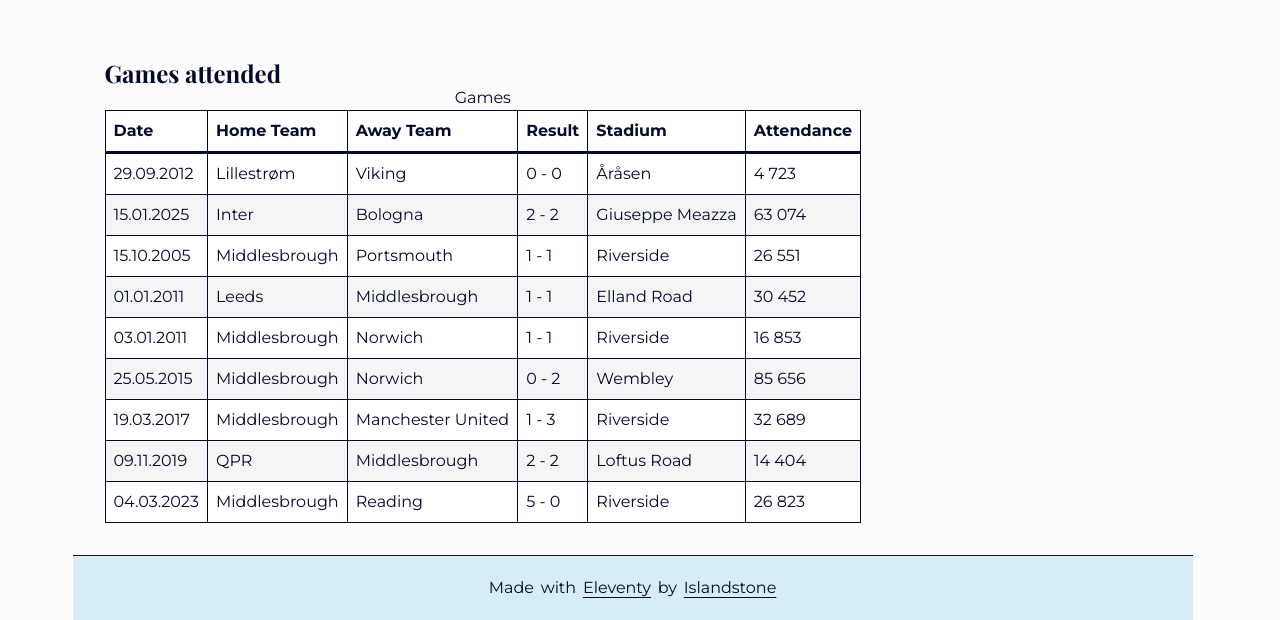
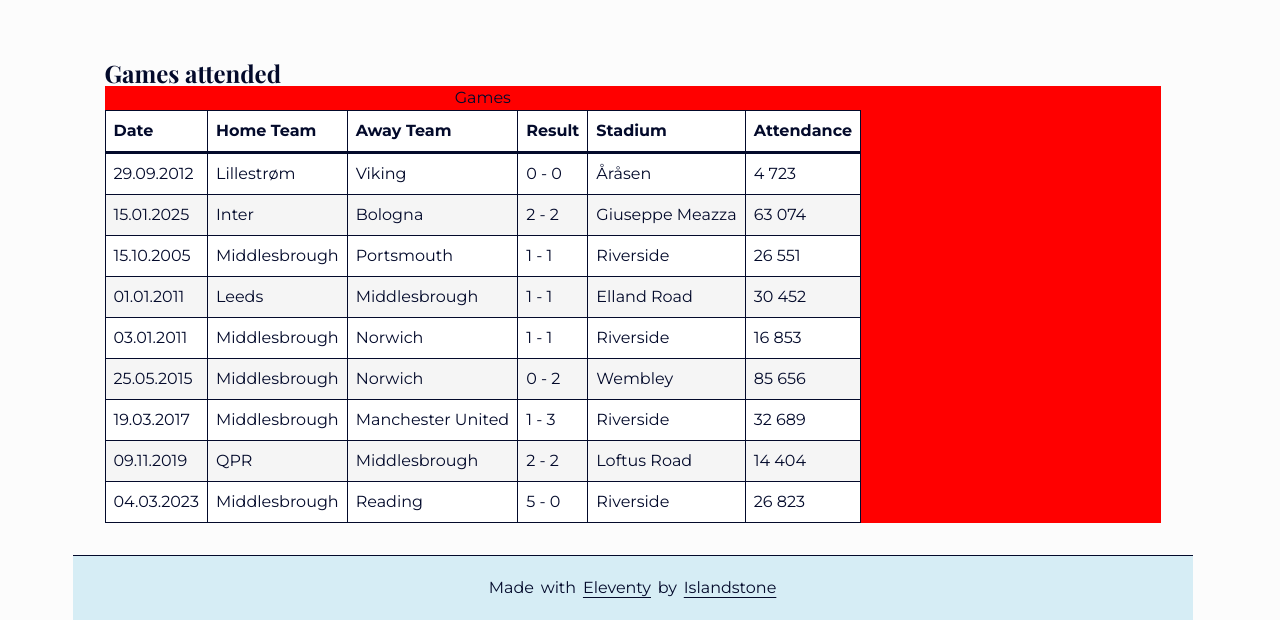
Before and after one commit to Islandstone89/islandstone-rocks, an Eleventy site: page src/football.html in a window 1280 px wide. Shown: the part 1760-2380 px from the top of the page. Built offline with nearby package versions, Linux system fonts and the light colour scheme; Eleventy itself is replaced by a stand-in of ours; files that its build step writes are made by us from their sources; files whose address does not match are found by name.

Commit message:
* Added scrollable container on games table

```diff
--- a/src/css/globals/test.css
+++ b/src/css/globals/test.css
@@ -106,6 +106,11 @@
 #f4d832
 */
 
+.scroll-test {
+    background-color: red;
+    overflow-x: scroll;
+}
+
 .games-attended__table {
     background-color: white;
     text-align: left;
--- a/src/football.html
+++ b/src/football.html
@@ -66,6 +66,8 @@
 <section class="games-attended" aria-labelledby="gamesAttendedHeading">
     <h2 id="gamesAttendedHeading" class="games-attended__heading">Games attended</h2>
 
+    <div class="scroll-test" tabindex="0 role="region" aria-label="Games attended">
+
     <table class="games-attended__table">
         <caption>Games</caption>
         <thead>
@@ -91,6 +93,9 @@
             {% endfor %}
         </tbody>
     </table><!-- end games-attended__table -->
+
+    </div><!-- end scroll-test -->
+
 </section><!-- end games-attended -->
 
 
```
